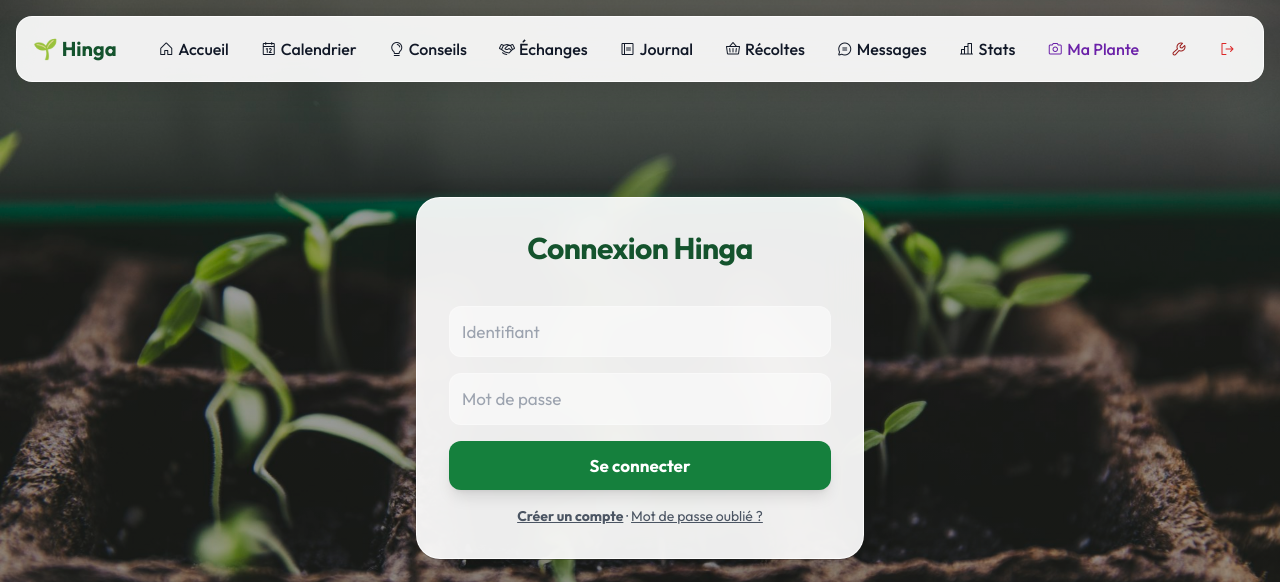
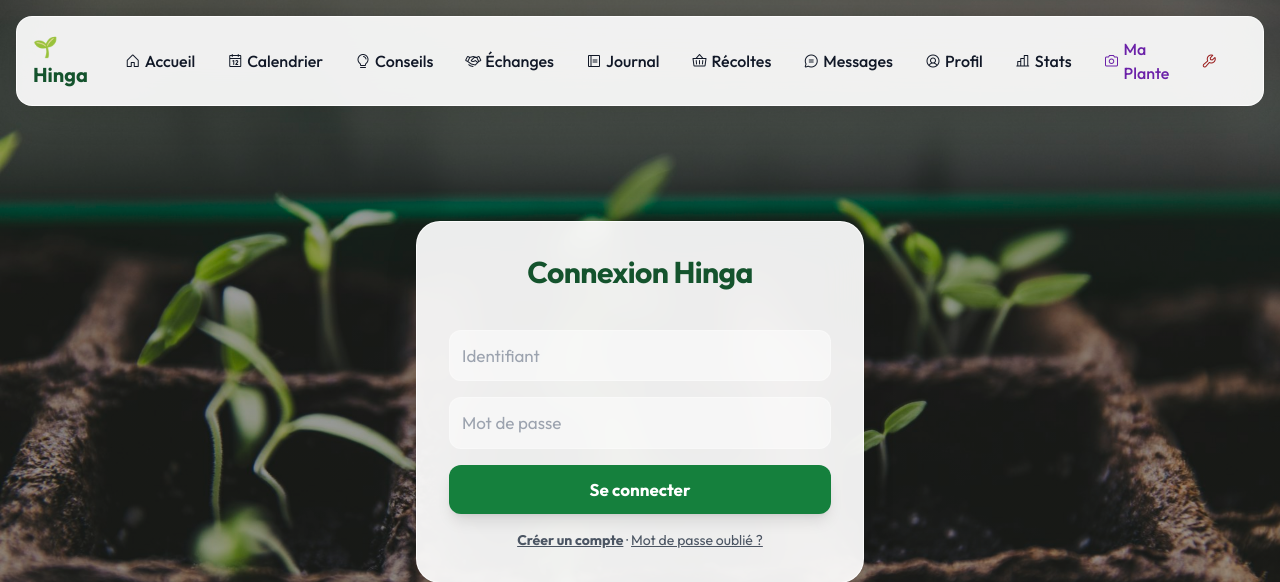
Before and after one commit to keziakdos/hinga, a Flask app: page /login in a window 1280 px wide. Shown: the top 582 px of the page. Run offline with Flask 3, Linux system fonts and the light colour scheme; the visitor is signed in with stand-in values (Sample User, id 1); data that the repository does not hold is empty.

Commit message:
Nav : lien Profil vers son profil (edition avatar/description)

```diff
--- a/templates/layout.html
+++ b/templates/layout.html
@@ -28,6 +28,7 @@
             {% if session.get('user_id') %}
                 <li><a href="{{ url_for('garden.harvests') }}" class="px-3 py-2 rounded-lg hover:bg-white/40 transition flex items-center gap-1"><i class="ph ph-basket"></i> <span class="hidden md:inline">Récoltes</span></a></li>
                 <li><a href="{{ url_for('social.inbox') }}" class="px-3 py-2 rounded-lg hover:bg-white/40 transition flex items-center gap-1"><i class="ph ph-chat-circle-text"></i> <span class="hidden md:inline">Messages{% if unread_msg %} ({{ unread_msg }}){% endif %}</span>{% if unread_msg %}<span class="md:hidden bg-green-600 text-white text-xs px-1.5 rounded-full font-bold">{{ unread_msg }}</span>{% endif %}</a></li>
+                <li><a href="{{ url_for('social.profile', username=session.get('username')) }}" class="px-3 py-2 rounded-lg hover:bg-white/40 transition flex items-center gap-1" title="Mon profil"><i class="ph ph-user-circle"></i> <span class="hidden md:inline">Profil</span></a></li>
                 <li><a href="{{ url_for('garden.stats') }}" class="px-3 py-2 rounded-lg hover:bg-white/40 transition flex items-center gap-1"><i class="ph ph-chart-bar"></i> <span class="hidden md:inline">Stats</span></a></li>
                 <li><a href="{{ url_for('garden.maplante') }}" class="px-3 py-2 rounded-lg hover:bg-white/40 transition flex items-center gap-1 text-purple-800"><i class="ph ph-camera"></i> <span class="hidden md:inline">Ma Plante</span></a></li>
 
```
